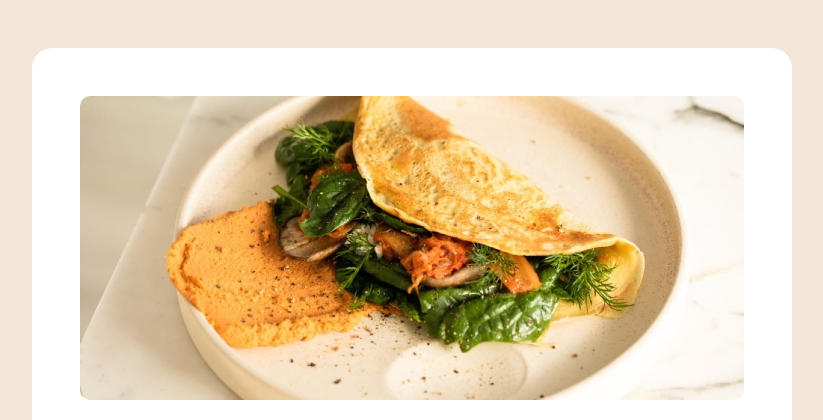
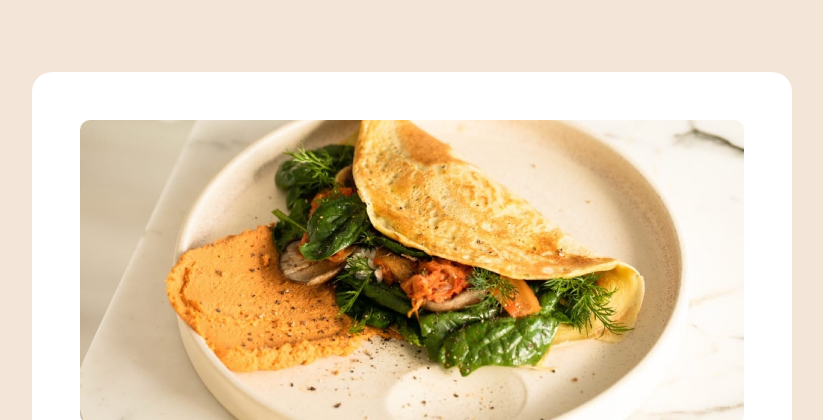
Before and after one commit to ashleeyy247/Recipe-page, a plain HTML site: page index.html in a window 1280 px wide. Shown: the top 420 px of the page, without its empty margins (228-1051 px from the left). Drawn offline with Linux system fonts and the light colour scheme.

Commit message:
Update card margin

```diff
--- a/style.css
+++ b/style.css
@@ -40,7 +40,7 @@ body {
 
 .card {
   width: 760px;
-  margin: 48px auto;
+  margin: 72px auto;
   border-radius: 20px;
   background-color: var(--white);
   padding: 48px;
```
